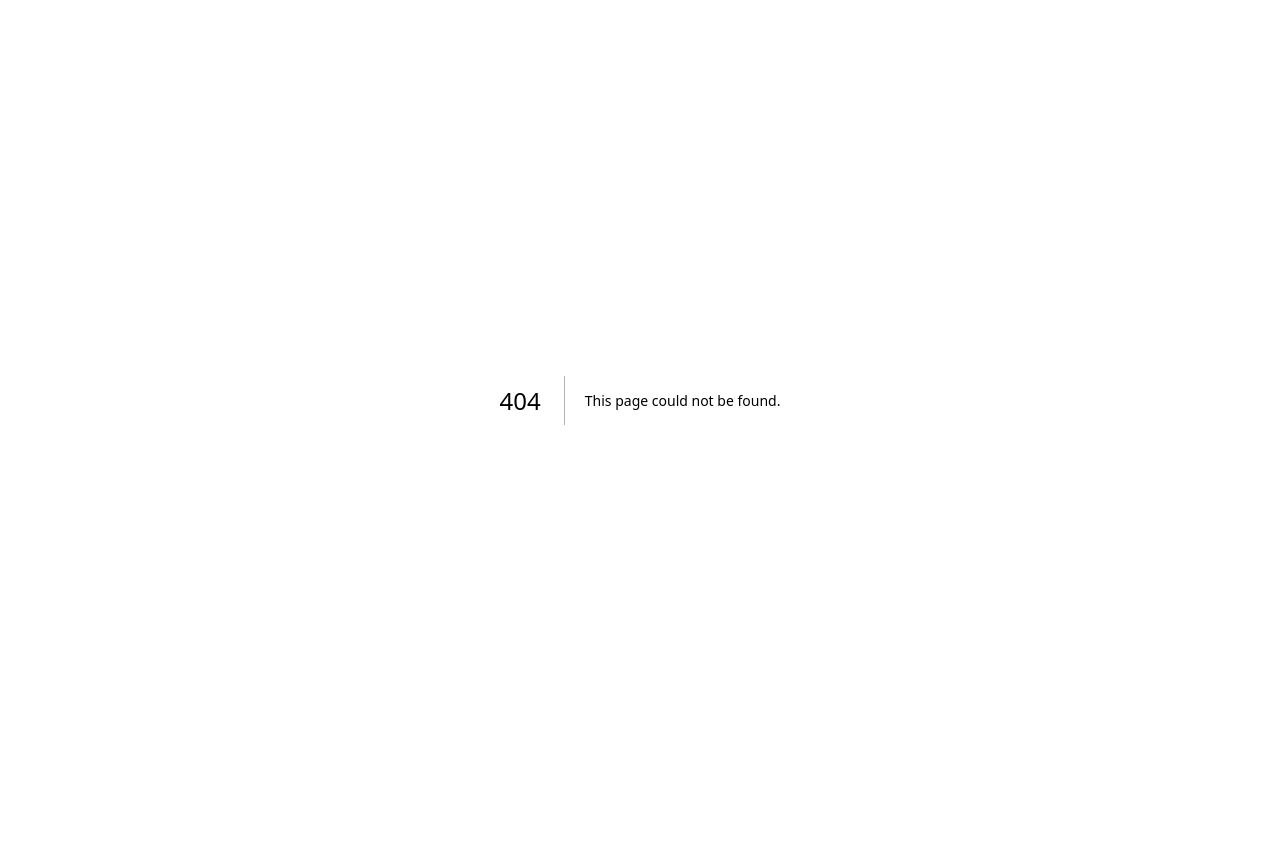
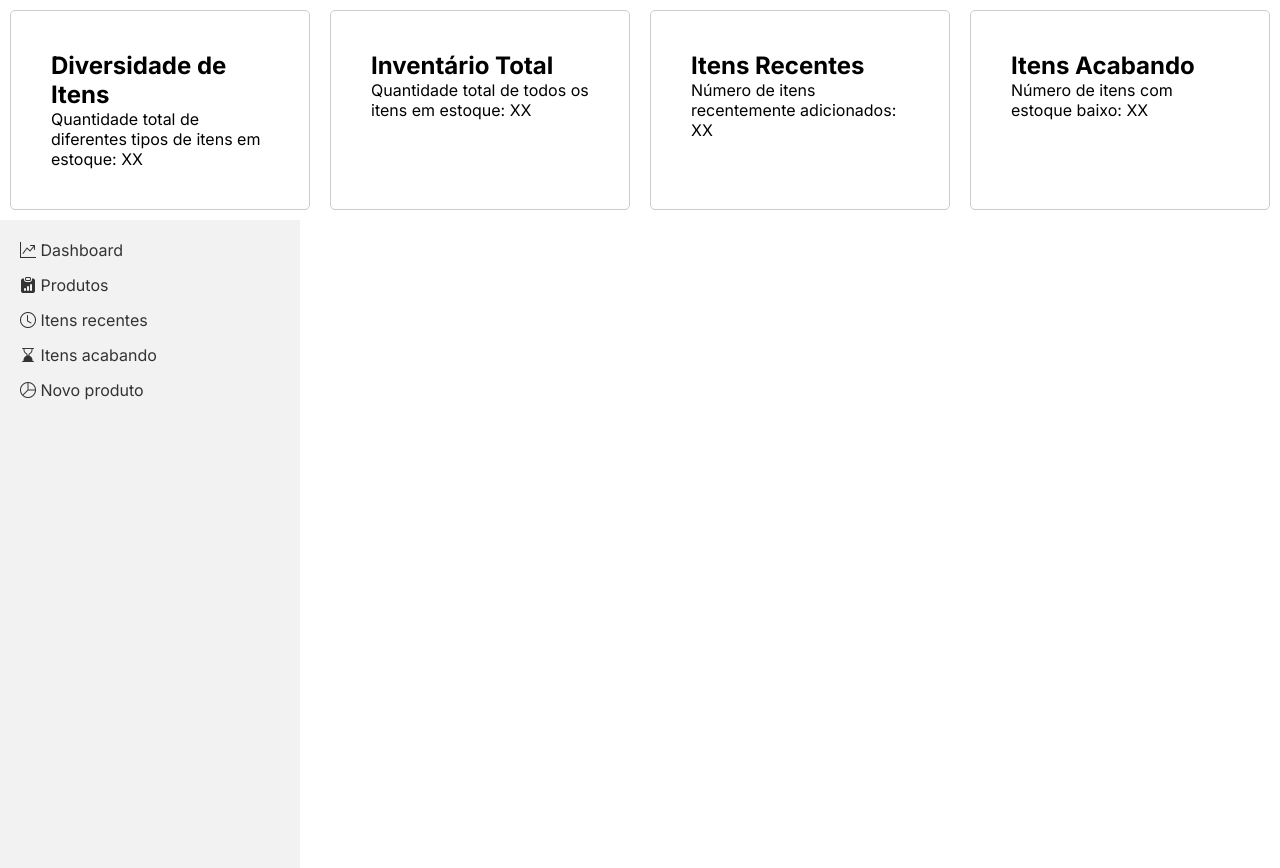
Before and after one commit to AndersonN031/nexjs-mongo-deploy, a Next.js app: page /dashboard in a window 1280 px wide. Before the commit this address had no page. Before the commit the page ends 800 px from the top, so only its background shows below. Built offline with nearby package versions, Linux system fonts and the light colour scheme.

Commit message:
adding links

```diff
--- a/package.json
+++ b/package.json
@@ -11,6 +11,7 @@
   },
   "dependencies": {
     "axios": "^1.6.8",
+    "bootstrap-icons": "^1.11.3",
     "express": "^4.19.2",
     "mongodb": "^6.5.0",
     "mongoose": "^8.3.1",
--- /dev/null
+++ b/src/app/dashboard/page.tsx
@@ -0,0 +1,47 @@
+import 'bootstrap-icons/font/bootstrap-icons.css';
+
+export default function DashBoard() {
+    return (
+        <>
+            <div className="wrapper">
+
+                <div className="container-dashboard">
+
+                    <div className="row">
+                        <div className="card">
+                            <h2>Diversidade de Itens</h2>
+                            <p>Quantidade total de diferentes tipos de itens em estoque: XX</p>
+                        </div>
+                        <div className="card">
+                            <h2>Inventário Total</h2>
+                            <p>Quantidade total de todos os itens em estoque: XX</p>
+                        </div>
+                        <div className="card">
+                            <h2>Itens Recentes</h2>
+                            <p>Número de itens recentemente adicionados: XX</p>
+                        </div>
+                        <div className="card">
+                            <h2>Itens Acabando</h2>
+                            <p>Número de itens com estoque baixo: XX</p>
+                        </div>
+                    </div>
+                </div>
+                <div className="menu">
+                    <ul>
+                        <li><i className="bi bi-graph-up-arrow"></i> <a href="/dashboard">Dashboard</a> </li>
+
+                        <li><i className="bi bi-clipboard-data-fill"></i> <a href="/dashboard/products">Produtos</a></li>
+
+                        <li><i className="bi bi-clock"></i> <a href="#">Itens recentes</a></li>
+
+                        <li><i className="bi bi-hourglass-bottom"></i> <a href="#">Itens acabando</a></li>
+
+                        <li><i className="bi bi-pie-chart"></i> <a href="/dashboard/addProduct">Novo produto</a></li>
+
+                    </ul>
+                </div>
+
+            </div>
+        </>
+    )
+}
--- a/src/app/globals.css
+++ b/src/app/globals.css
@@ -1,13 +1,20 @@
+* {
+    padding: 0;
+    margin: 0;
+    box-sizing: border-box;
+}
+
 .container {
     height: 100vh;
     display: flex;
     flex-direction: column;
     justify-content: center;
     align-items: center;
+
 }
 
 .links {
-    margin-top: 20px;
+    margin-top: 0px;
 }
 
 .links a {
@@ -25,3 +32,57 @@
     background-color: #333;
     color: #fff;
 }
+
+.container-dashboard {
+    display: flex;
+    flex-direction: row;
+
+}
+
+.row {
+    display: flex;
+    flex-wrap: wrap;
+}
+
+.card {
+    /* Estilos para os cards */
+    width: calc(25% - 20px);
+    /* Define a largura dos cards para ocupar 25% do espaço disponível na linha */
+    margin: 10px;
+    padding: 40px;
+    border: 1px solid #ccc;
+    border-radius: 5px;
+    box-sizing: border-box;
+}
+
+
+
+.menu {
+    width: 300px;
+    background-color: #f2f2f2;
+    height: 81vh;
+    padding: 20px;
+}
+
+.menu ul {
+    list-style-type: none;
+    padding: 0;
+    margin: 0;
+}
+
+.menu ul li {
+    margin-bottom: 15px;
+}
+
+.menu ul li a {
+    text-decoration: none;
+    color: #333;
+}
+
+.menu ul li a:hover {
+    color: #555;
+}
+
+i {
+    color: #333;
+}
--- a/src/app/layout.tsx
+++ b/src/app/layout.tsx
@@ -1,6 +1,7 @@
 import type { Metadata } from "next";
 import { Inter } from "next/font/google";
 import "./globals.css";
+
 
 const inter = Inter({ subsets: ["latin"] });
 
```
Also changed, not shown: 1 other file (tests, documents, lock files or other folders).
